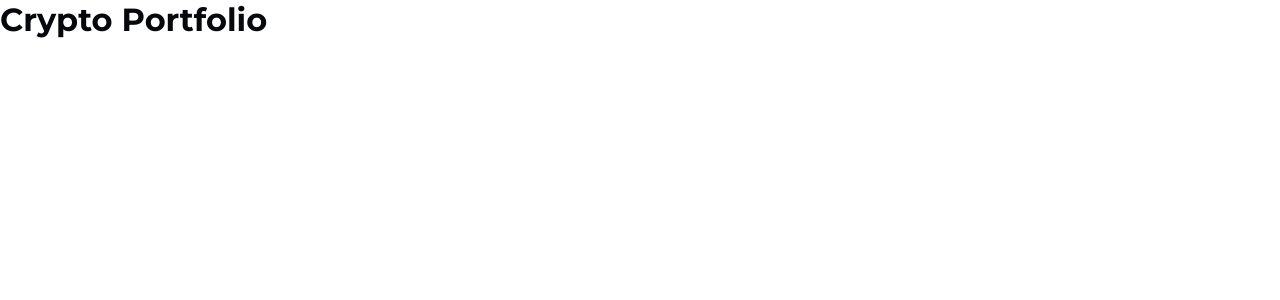
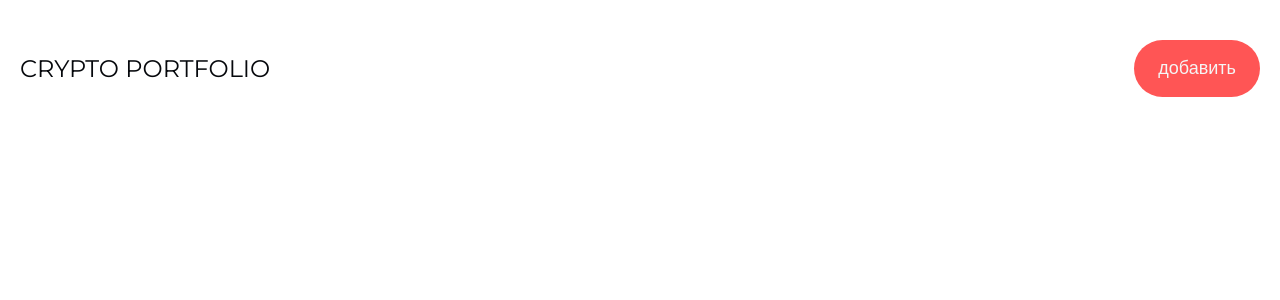
Before and after one commit to IgorMokhov/crypto-portfolio-app, a React (Vite) app: page / in a window 1280 px wide. Shown: the top 300 px of the page. Built offline with nearby package versions, Linux system fonts and the light colour scheme.

Commit message:
feat: added component Portfolio

```diff
--- a/src/App.tsx
+++ b/src/App.tsx
@@ -1,5 +1,13 @@
+import { Header } from './components/Header/Header';
+import { Container } from './UI/Container/Container';
 import './App.scss';
+import { Portfolio } from './components/Portfolio/Portfolio';
 
 export const App = () => {
-  return <h1>Crypto Portfolio</h1>;
+  return (
+    <Container>
+      <Header />
+      <Portfolio />
+    </Container>
+  );
 };
--- /dev/null
+++ b/src/components/Portfolio/Portfolio.module.scss
@@ -0,0 +1,2 @@
+.portfolio {
+}
--- /dev/null
+++ b/src/components/Portfolio/Portfolio.tsx
@@ -0,0 +1,15 @@
+import { useAppDispatch, useAppSelector } from '../../redux/hooks';
+import { closeModal, selectModal } from '../../redux/slices/modal/modalSlice';
+import { Modal } from '../../UI/Modal/Modal';
+import styles from './Portfolio.module.scss';
+
+export const Portfolio = () => {
+  const isOpen = useAppSelector(selectModal);
+  const dispatch = useAppDispatch();
+
+  return (
+    <main className={styles.portfolio}>
+      {isOpen && <Modal onClose={() => dispatch(closeModal())} />}
+    </main>
+  );
+};
```
